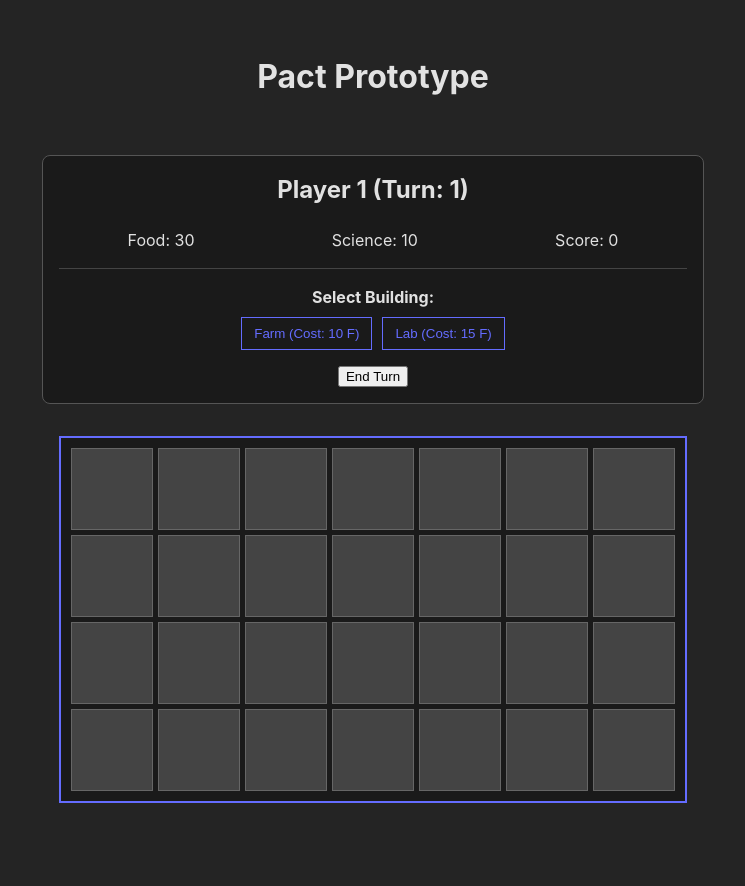
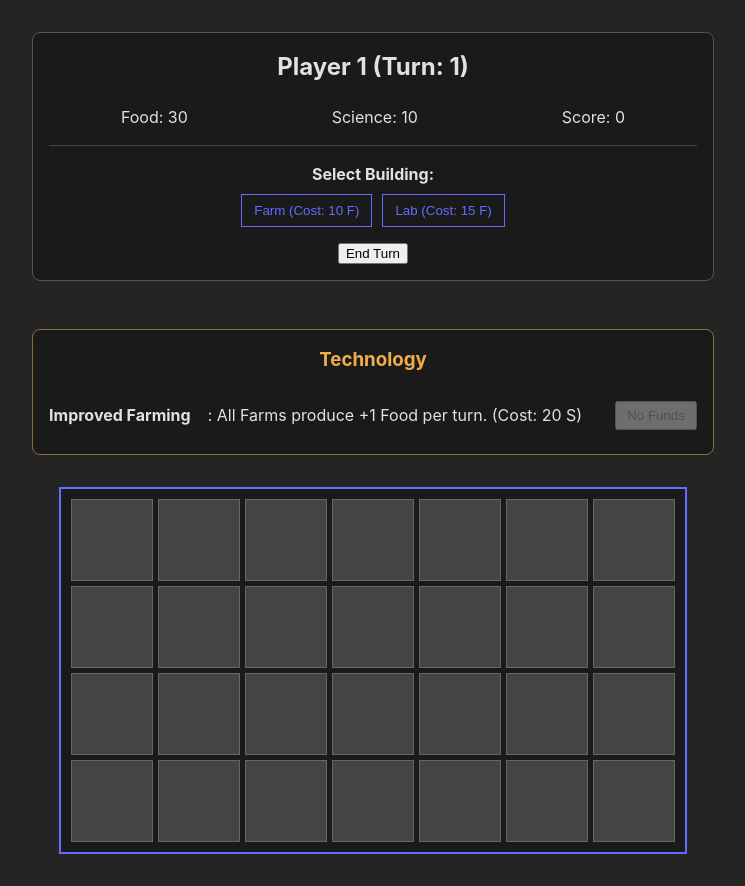
Before and after one commit to evian-christ/pact-prototype, a React (Vite) app: page / in a window 1280 px wide. Shown: the whole page, without its empty margins (267-1012 px from the left). Before the commit the page ends 835 px from the top, so only its background shows below. Built offline with nearby package versions, Linux system fonts and the light colour scheme.

Commit message:
Feat: Implement basic technology research system

```diff
--- a/src/App.css
+++ b/src/App.css
@@ -101,3 +101,40 @@
   color: white;
   box-shadow: 0 0 10px #646cff;
 }
+
+.tech-panel {
+  width: 100%;
+  margin-top: 1rem;
+  padding: 1rem;
+  border: 1px solid #8a6d3b;
+  border-radius: 8px;
+  background-color: #1a1a1a;
+}
+
+.tech-panel h3 {
+  margin-top: 0;
+  color: #f0ad4e;
+}
+
+.tech-panel ul {
+  list-style: none;
+  padding: 0;
+  margin: 0;
+}
+
+.tech-panel li {
+  display: flex;
+  justify-content: space-between;
+  align-items: center;
+  padding: 0.5rem 0;
+}
+
+.tech-panel li.researched {
+  color: #888;
+  text-decoration: line-through;
+}
+
+.tech-panel button {
+  margin-left: 1rem;
+  padding: 5px 10px;
+}
--- a/src/App.jsx
+++ b/src/App.jsx
@@ -1,13 +1,21 @@
-import { useState } from 'react';
+
+import { useState, useMemo } from 'react';
 import './App.css';
 
-// --- Constants ---
-const BOARD_WIDTH = 7;
-const BOARD_HEIGHT = 4;
+// --- Data Structures ---
+const INITIAL_TECH_TREE = {
+  improved_farming: {
+    name: "Improved Farming",
+    description: "All Farms produce +1 Food per turn.",
+    cost: { Science: 20 },
+    researched: false,
+    effect: { type: 'BOOST_BUILDING', building: 'Farm', resource: 'Food', amount: 1 },
+  },
+};
 
 const BUILDINGS = {
-  Farm: { cost: { Food: 10 }, produces: { Food: 3 } },
-  Lab: { cost: { Food: 15 }, produces: { Science: 4 } },
+  Farm: { cost: { Food: 10 }, baseProduces: { Food: 3 } },
+  Lab: { cost: { Food: 15 }, baseProduces: { Science: 4 } },
 };
 
 const BASE_INCOME = { Food: 2, Science: 1 };
@@ -16,23 +24,20 @@ const BASE_INCOME = { Food: 2, Science: 1 };
 const createInitialBoard = () =>
   Array(BOARD_HEIGHT).fill(null).map(() => Array(BOARD_WIDTH).fill(null));
 
+// --- Constants ---
+const BOARD_WIDTH = 7;
+const BOARD_HEIGHT = 4;
+
 // --- Components ---
 
-function Tile({ rowIndex, colIndex, tileData, onTileClick }) {
+function Tile({ tileData, onTileClick }) {
   let content = "";
   let tileTypeClass = "";
   if (tileData) {
     content = tileData.type;
-    tileTypeClass = tileData.type.toLowerCase(); // farm or lab
+    tileTypeClass = tileData.type.toLowerCase();
   }
-
-  const tileClassName = `tile ${tileTypeClass}`;
-
-  return (
-    <div className={tileClassName} onClick={() => onTileClick(rowIndex, colIndex)}>
-      {content}
-    </div>
-  );
+  return <div className={`tile ${tileTypeClass}`} onClick={onTileClick}>{content}</div>;
 }
 
 function Board({ board, onTileClick }) {
@@ -42,10 +47,8 @@ function Board({ board, onTileClick }) {
         row.map((tileData, colIndex) => (
           <Tile
             key={`${rowIndex}-${colIndex}`}
-            rowIndex={rowIndex}
-            colIndex={colIndex}
             tileData={tileData}
-            onTileClick={onTileClick}
+            onTileClick={() => onTileClick(rowIndex, colIndex)}
           />
         ))
       )}
@@ -64,19 +67,42 @@ function PlayerHUD({ stats, onNextTurn, onSelectBuilding, selectedBuilding }) {
       </div>
       <div className="build-controls">
         <h4>Select Building:</h4>
-        {Object.keys(BUILDINGS).map(buildingType => (
+        {Object.keys(BUILDINGS).map(type => (
           <button
-            key={buildingType}
-            className={`build-button ${selectedBuilding === buildingType ? 'selected' : ''}`}
-            onClick={() => onSelectBuilding(buildingType)}
+            key={type}
+            className={`build-button ${selectedBuilding === type ? 'selected' : ''}`}
+            onClick={() => onSelectBuilding(type)}
           >
-            {buildingType} (Cost: {BUILDINGS[buildingType].cost.Food} F)
+            {type} (Cost: {BUILDINGS[type].cost.Food} F)
           </button>
         ))}
       </div>
       <button onClick={onNextTurn} style={{ marginTop: '1rem' }}>
         End Turn
       </button>
+    </div>
+  );
+}
+
+function TechPanel({ techTree, science, onResearch }) {
+  return (
+    <div className="tech-panel">
+      <h3>Technology</h3>
+      <ul>
+        {Object.entries(techTree).map(([techId, tech]) => {
+          const canAfford = science >= tech.cost.Science;
+          return (
+            <li key={techId} className={tech.researched ? 'researched' : ''}>
+              <strong>{tech.name}</strong>: {tech.description} (Cost: {tech.cost.Science} S)
+              {!tech.researched && (
+                <button onClick={() => onResearch(techId)} disabled={!canAfford}>
+                  {canAfford ? 'Research' : 'No Funds'}
+                </button>
+              )}
+            </li>
+          );
+        })}
+      </ul>
     </div>
   );
 }
@@ -90,32 +116,47 @@ function App() {
   const [score, setScore] = useState(0);
   const [board, setBoard] = useState(createInitialBoard());
   const [selectedBuilding, setSelectedBuilding] = useState(null);
+  const [techTree, setTechTree] = useState(INITIAL_TECH_TREE);
 
-  const handleSelectBuilding = (buildingType) => {
-    setSelectedBuilding(prev => prev === buildingType ? null : buildingType);
-  };
+  const buildingBonuses = useMemo(() => {
+    const bonuses = {};
+    for (const tech of Object.values(techTree)) {
+      if (tech.researched && tech.effect.type === 'BOOST_BUILDING') {
+        const { building, resource, amount } = tech.effect;
+        if (!bonuses[building]) bonuses[building] = {};
+        if (!bonuses[building][resource]) bonuses[building][resource] = 0;
+        bonuses[building][resource] += amount;
+      }
+    }
+    return bonuses;
+  }, [techTree]);
+
+  const handleSelectBuilding = (type) => setSelectedBuilding(prev => prev === type ? null : type);
 
   const handleTileClick = (rowIndex, colIndex) => {
-    if (!selectedBuilding) {
-      console.log("Please select a building first.");
-      return;
-    }
-    if (board[rowIndex][colIndex]) {
-      console.log("Tile is already occupied!");
+    if (!selectedBuilding || board[rowIndex][colIndex]) return;
+
+    const buildingInfo = BUILDINGS[selectedBuilding];
+    if (food < buildingInfo.cost.Food) {
+      alert(`Not enough food!`);
       return;
     }
 
-    const buildingInfo = BUILDINGS[selectedBuilding];
-    if (food < buildingInfo.cost.Food) {
-      alert(`Not enough food! A ${selectedBuilding} costs ${buildingInfo.cost.Food}.`);
-      return;
-    }
-
-    setFood(prevFood => prevFood - buildingInfo.cost.Food);
-
-    const newBoard = board.map(row => [...row]);
+    setFood(f => f - buildingInfo.cost.Food);
+    const newBoard = board.map(r => [...r]);
     newBoard[rowIndex][colIndex] = { type: selectedBuilding };
     setBoard(newBoard);
+  };
+
+  const handleResearch = (techId) => {
+    const tech = techTree[techId];
+    if (!tech || tech.researched || science < tech.cost.Science) return;
+
+    setScience(s => s - tech.cost.Science);
+    setTechTree(prevTree => ({
+      ...prevTree,
+      [techId]: { ...prevTree[techId], researched: true },
+    }));
   };
 
   const handleNextTurn = () => {
@@ -124,29 +165,28 @@ function App() {
 
     board.forEach(row => {
       row.forEach(tile => {
-        if (tile) {
-          const buildingProduces = BUILDINGS[tile.type].produces;
-          foodIncome += buildingProduces.Food || 0;
-          scienceIncome += buildingProduces.Science || 0;
-        }
+        if (!tile) return;
+        const building = BUILDINGS[tile.type];
+        const bonus = buildingBonuses[tile.type] || {};
+        foodIncome += (building.baseProduces.Food || 0) + (bonus.Food || 0);
+        scienceIncome += (building.baseProduces.Science || 0) + (bonus.Science || 0);
       });
     });
 
-    setTurn(prevTurn => prevTurn + 1);
-    setFood(prevFood => prevFood + foodIncome);
-    setScience(prevScience => prevScience + scienceIncome);
-    console.log(`Turn ended. Food income: ${foodIncome}, Science income: ${scienceIncome}`);
+    setTurn(t => t + 1);
+    setFood(f => f + foodIncome);
+    setScience(s => s + scienceIncome);
   };
 
   return (
     <div className="game-container">
-      <h1>Pact Prototype</h1>
       <PlayerHUD
         stats={{ turn, food, science, score }}
         onNextTurn={handleNextTurn}
         onSelectBuilding={handleSelectBuilding}
         selectedBuilding={selectedBuilding}
       />
+      <TechPanel techTree={techTree} science={science} onResearch={handleResearch} />
       <Board board={board} onTileClick={handleTileClick} />
     </div>
   );
```
